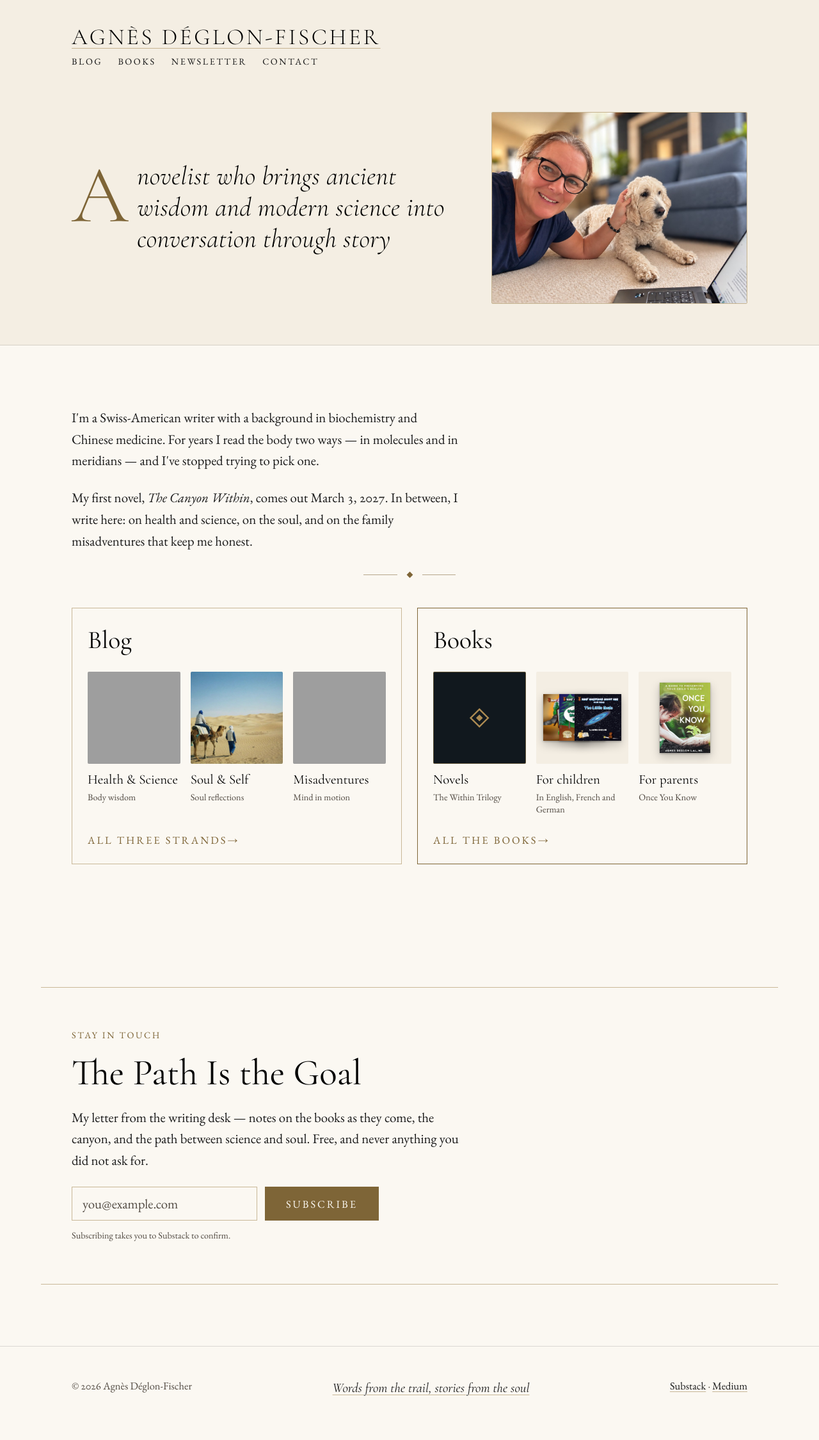
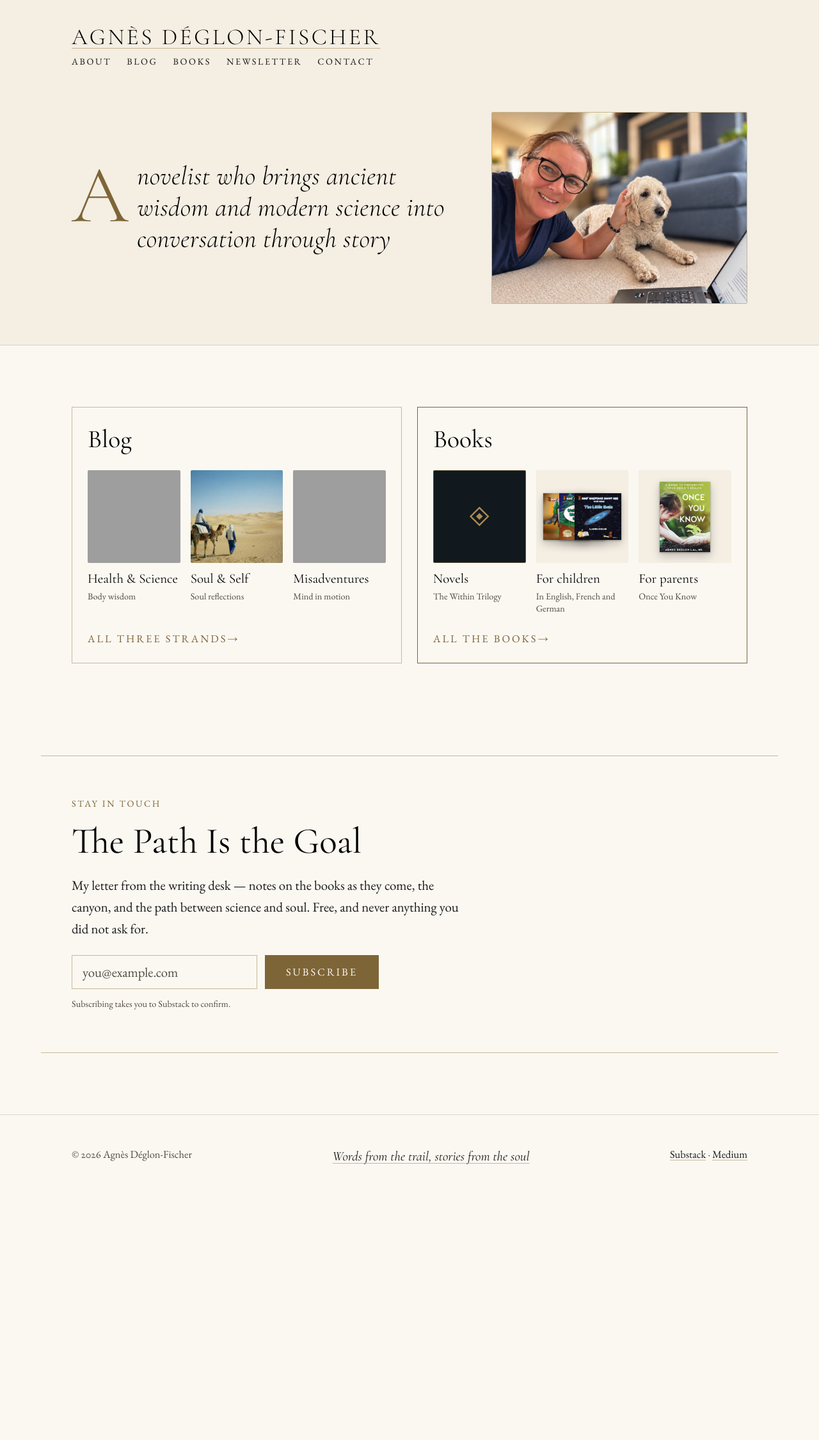
Before and after one commit to adeglon/adeglon.github.io, a Jekyll site: the page built from docs/index.html, in a window 1280 px wide. Shown: the whole page at 64% size. Built offline with Jekyll 4.4.1, drawn with Linux system fonts in a browser that asks for light colours; a script that is not in the unit is left out; after the commit the page ends 1889 px from its top, so only the background shows below that; grey boxes are pictures that could not be loaded.

Commit message:
An About tab: the bio moves off the homepage and onto its own page with the studio portrait

```diff
--- a/docs/_config.yml
+++ b/docs/_config.yml
@@ -56,6 +56,7 @@
 # because that is where Agnès is most active; the Newsletter is an ask, so it
 # comes after the two things worth subscribing for.
 nav:
+  - {name: "About",      url: "/about/"}
   - {name: "Blog",       url: "/blog/"}
   - {name: "Books",      url: "/books/"}
   - {name: "Newsletter", url: "/newsletter/"}
--- a/docs/assets/css/components.css
+++ b/docs/assets/css/components.css
@@ -767,6 +767,33 @@
 }
 .hero--author .hero__note { margin-top: var(--sp-7); }
 
+/* --------------------------------------------------------------------------
+   THE ABOUT PORTRAIT
+   --------------------------------------------------------------------------
+   The studio headshot, on /about/. It floats beside the first paragraphs on a
+   wide screen so the page opens with a face and a voice together, and drops
+   above the text on a phone, where a float would leave three-word lines.
+   -------------------------------------------------------------------------- */
+
+.prose .portrait {
+  display: block;
+  width: 100%;
+  max-width: 17rem;
+  aspect-ratio: 1 / 1;
+  object-fit: cover;
+  border-radius: var(--radius-photo);
+  border: 1px solid var(--rule);
+  margin: 0 0 var(--sp-6);
+}
+@media (min-width: 46rem) {
+  .prose .portrait {
+    float: right;
+    width: 15rem;
+    margin: 0.35rem 0 var(--sp-5) var(--sp-6);
+    shape-outside: inset(0 round var(--radius-photo));
+  }
+}
+
 @media (max-width: 60rem) {
   .hero--author .hero__cols { grid-template-columns: 1fr; gap: var(--sp-6); }
   .hero--author .hero__portrait { width: 100%; max-width: 20rem; }
--- a/docs/index.html
+++ b/docs/index.html
@@ -39,35 +39,18 @@
   </div>
 </header>
 
-<main id="main" class="page section">
+<main id="main" class="page section section--tight">
 
   {%- comment %}
-    THE BIO, UNDER THE FOLD (2026-10-10). Agnes: "there is too much text above
-    the fold." The fold now holds the sentence and her photograph; this is the
-    first thing a reader meets after it.
+    THE BIO MOVED OUT (2026-10-10). It lives on /about/ now, with the studio
+    portrait. The fold introduces her; the doors below send a reader on.
   {%- endcomment %}
-  <div class="bio">
-    {%- assign novel = site.data.books | where_exp: "b", "b.release" | first %}
-    <p>I'm a Swiss-American writer with a background in biochemistry and Chinese
-      medicine. For years I read the body two ways — in molecules and in
-      meridians — and I've stopped trying to pick one.</p>
-    <p>My first novel, <em>The Canyon Within</em>, comes out
-      {% if novel %}{{ novel.release_label }}{% else %}soon{% endif %}. In between,
-      I write here: on health and science, on the soul, and on the family
-      misadventures that keep me honest.</p>
-  </div>
-
-  {% include ornament.html modifier="ornament--center ornament--short" %}
-
-
 
   {%- comment %}
-    IDENTITY FIRST, then the writing. The page's job is to introduce a writer
-    to a stranger, so the two things a stranger needs - who she is, and what
-    her prose sounds like - come before the launch, the doors and the ask.
-    Everything below this is navigation.
+    THE DOORS. The fold has said who she is; everything from here is a way
+    further in - the writing, the books, and the ask at the bottom.
   {%- endcomment %}
-  <ul class="doors doors--deep doors--hub" style="margin-top:var(--sp-7)">
+  <ul class="doors doors--deep doors--hub">
 
     <li class="door door--hub">
       <a class="door__head" href="{{ '/blog/' | relative_url }}">
```
Also changed, not shown: docs/about.md (added, +47 -0 lines), docs/author.md (deleted, +0 -42 lines).
